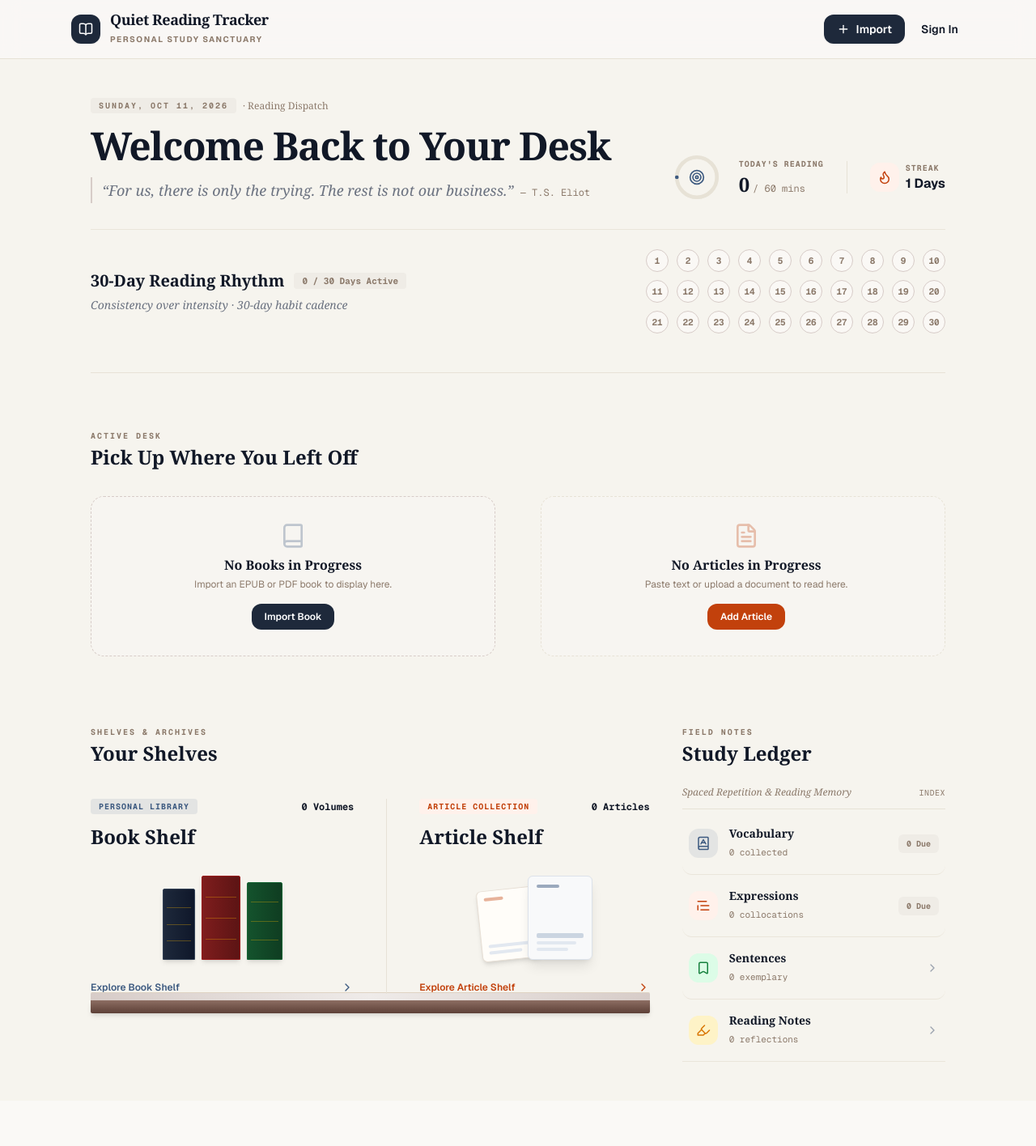
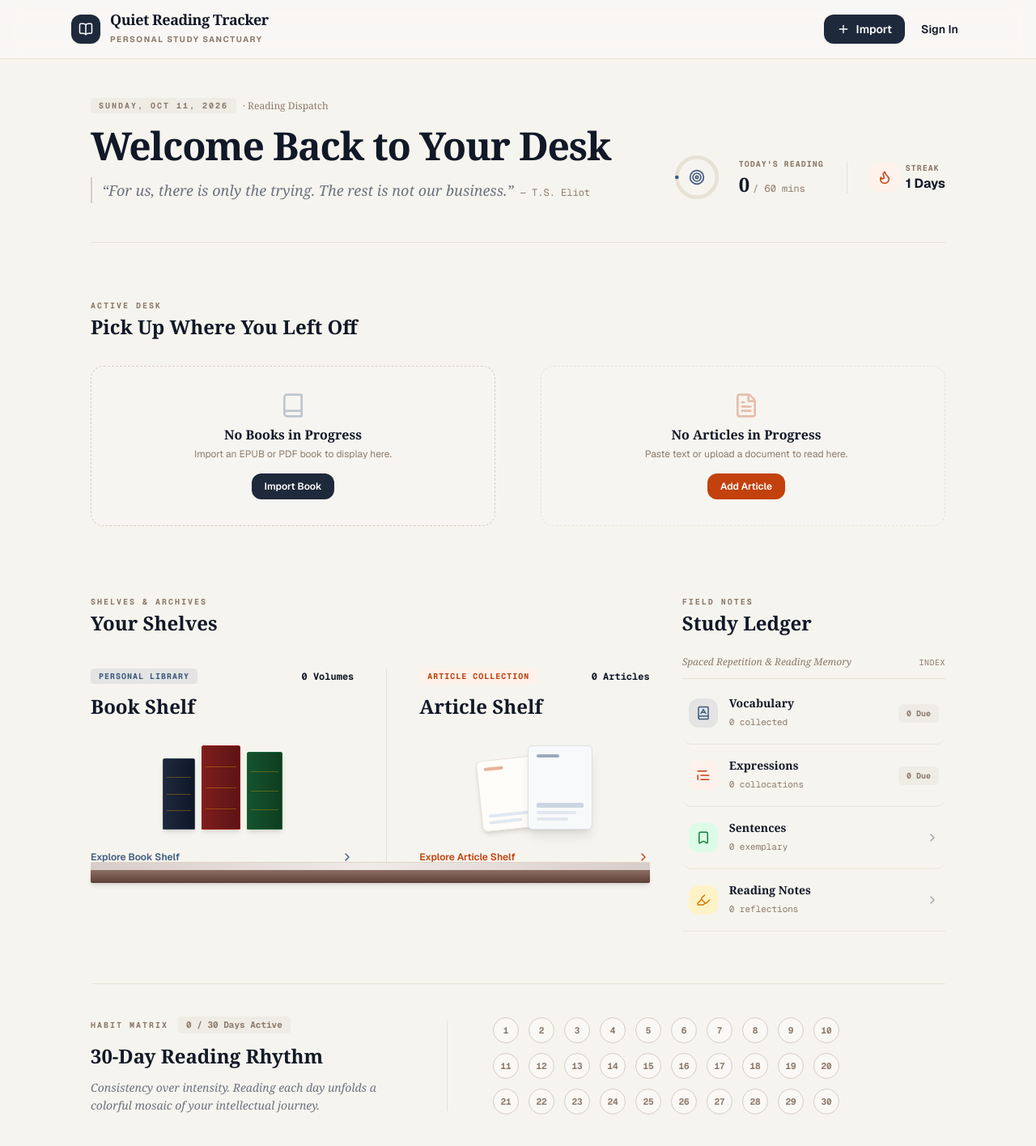
Before and after one commit to huangjh121-del/Quiet-phd-tracker, a Next.js app: page / in a window 1280 px wide. Shown: the top 1416 px of the page at 81% size. Before the commit the page ends 1360 px from the top, so only its background shows below. Built offline with nearby package versions, Linux system fonts and the light colour scheme; no server answers.

Commit message:
feat: move 30-day rhythm to bottom of page, eliminate empty gap, and apply curated rainbow jewel palette

```diff
--- a/src/app/page.tsx
+++ b/src/app/page.tsx
@@ -574,63 +574,6 @@ export default function Home() {
               </div>
             </div>
           </div>
-
-          {/* 30-Day Reading Rhythm Section: 3 Rows of 10 Circles */}
-          <div className="mt-8 pt-6 border-t border-[#EAE5DA] flex flex-col md:flex-row md:items-center justify-between gap-6">
-            <div className="space-y-1.5">
-              <div className="flex items-center gap-3">
-                <h3 className="font-serif font-bold text-xl text-[#111827]">
-                  30-Day Reading Rhythm
-                </h3>
-                {(() => {
-                  const days = displayDays.length > 0 ? displayDays : [];
-                  const activeCount = days.filter(d => readingStats.history && readingStats.history[d] > 0).length;
-                  return (
-                    <span className="text-[11px] font-mono font-bold text-[#8C7A6B] bg-[#EFECE6] px-2.5 py-0.5 rounded">
-                      {activeCount} / 30 Days Active
-                    </span>
-                  );
-                })()}
-              </div>
-              <p className="text-sm font-serif italic text-[#6B7280]">
-                Consistency over intensity · 30-day habit cadence
-              </p>
-            </div>
-
-            {/* Exactly 3 rows of 10 circles (grid-cols-10) */}
-            {(() => {
-              const days = displayDays.length === 30 ? displayDays : Array.from({ length: 30 }).map((_, i) => 'placeholder-' + i);
-              return (
-                <div className="grid grid-cols-10 gap-2 md:gap-2.5 shrink-0">
-                  {days.map((dateStr, i) => {
-                    const isPlaceholder = dateStr.startsWith('placeholder-');
-                    const mins = (!isPlaceholder && readingStats.history && readingStats.history[dateStr]) || 0;
-                    const isRead = mins > 0;
-                    const isToday = !isPlaceholder && dateStr === new Date().toDateString();
-                    return (
-                      <div
-                        key={dateStr}
-                        className={`w-6 h-6 md:w-7 md:h-7 rounded-full flex items-center justify-center transition-all cursor-default select-none ${
-                          isToday ? 'ring-2 ring-[#3D5A80] ring-offset-1' : ''
-                        }`}
-                        style={{
-                          backgroundColor: isRead ? '#C2410C' : '#FAF8F5',
-                          border: isRead ? '1px solid #9A3412' : '1px solid #D7CCC8',
-                          color: isRead ? '#FFFFFF' : '#8C7A6B',
-                          boxShadow: isRead ? '0 1px 3px rgba(194, 65, 12, 0.25)' : 'none'
-                        }}
-                        title={!isPlaceholder ? `${dateStr}: ${mins > 0 ? `${mins} mins read` : 'No reading recorded'}` : `Day ${i + 1}`}
-                      >
-                        <span className="text-[10px] md:text-[11px] font-mono font-bold leading-none">
-                          {i + 1}
-                        </span>
-                      </div>
-                    );
-                  })}
-                </div>
-              );
-            })()}
-          </div>
         </header>
 
         {/* 2. Pick Up Where You Left Off (Physical Reading Showcase) */}
@@ -1085,6 +1028,86 @@ export default function Home() {
             </div>
           </div>
         </div>
+
+        {/* 4. 30-Day Reading Rhythm (Habit Matrix at Bottom) */}
+        <section className="pt-10 border-t border-[#EAE5DA]">
+          <div className="flex flex-col lg:flex-row lg:items-center gap-8 lg:gap-14">
+            {/* Left Narrative & Stats Block (No empty void) */}
+            <div className="space-y-3 max-w-sm shrink-0">
+              <div className="flex items-center gap-3">
+                <span className="text-[10px] font-mono font-bold tracking-[0.2em] text-[#8C7A6B] uppercase">
+                  Habit Matrix
+                </span>
+                {(() => {
+                  const days = displayDays.length > 0 ? displayDays : [];
+                  const activeCount = days.filter(d => readingStats.history && readingStats.history[d] > 0).length;
+                  return (
+                    <span className="text-[11px] font-mono font-bold text-[#8C7A6B] bg-[#EFECE6] px-2.5 py-0.5 rounded">
+                      {activeCount} / 30 Days Active
+                    </span>
+                  );
+                })()}
+              </div>
+              <h3 className="font-serif font-bold text-2xl text-[#111827]">
+                30-Day Reading Rhythm
+              </h3>
+              <p className="text-sm font-serif italic text-[#6B7280] leading-relaxed">
+                Consistency over intensity. Reading each day unfolds a colorful mosaic of your intellectual journey.
+              </p>
+            </div>
+
+            {/* Architectural Vertical Hairline Divider */}
+            <div className="hidden lg:block w-[1px] h-28 bg-[#E7E2D6] shrink-0" />
+
+            {/* 3 Rows of 10 Rainbow Circles (Directly adjacent, tight and balanced) */}
+            {(() => {
+              // Curated harmonious rainbow palette with 10 distinctive jewel tones across the spectrum
+              const rainbowPalette = [
+                '#E11D48', // Day 1, 11, 21: Rose Crimson
+                '#EA580C', // Day 2, 12, 22: Sunset Orange
+                '#D97706', // Day 3, 13, 23: Golden Amber
+                '#16A34A', // Day 4, 14, 24: Leaf Green
+                '#0D9488', // Day 5, 15, 25: Teal Jade
+                '#0284C7', // Day 6, 16, 26: Deep Azure
+                '#2563EB', // Day 7, 17, 27: Royal Sapphire
+                '#4F46E5', // Day 8, 18, 28: Twilight Indigo
+                '#7C3AED', // Day 9, 19, 29: Rich Violet
+                '#C026D3', // Day 10, 20, 30: Radiant Magenta
+              ];
+              const days = displayDays.length === 30 ? displayDays : Array.from({ length: 30 }).map((_, i) => 'placeholder-' + i);
+              return (
+                <div className="grid grid-cols-10 gap-2.5 sm:gap-3 shrink-0">
+                  {days.map((dateStr, i) => {
+                    const isPlaceholder = dateStr.startsWith('placeholder-');
+                    const mins = (!isPlaceholder && readingStats.history && readingStats.history[dateStr]) || 0;
+                    const isRead = mins > 0;
+                    const isToday = !isPlaceholder && dateStr === new Date().toDateString();
+                    const color = rainbowPalette[i % rainbowPalette.length];
+                    return (
+                      <div
+                        key={dateStr}
+                        className={`w-7 h-7 sm:w-8 sm:h-8 rounded-full flex items-center justify-center transition-all cursor-default select-none ${
+                          isToday ? 'ring-2 ring-[#111827] ring-offset-2' : ''
+                        }`}
+                        style={{
+                          backgroundColor: isRead ? color : '#FAF8F5',
+                          border: isRead ? `1px solid ${color}` : '1px solid #D7CCC8',
+                          color: isRead ? '#FFFFFF' : '#8C7A6B',
+                          boxShadow: isRead ? `0 2px 8px ${color}45` : 'none'
+                        }}
+                        title={!isPlaceholder ? `${dateStr}: ${mins > 0 ? `${mins} mins read` : 'No reading recorded'}` : `Day ${i + 1}`}
+                      >
+                        <span className="text-[11px] font-mono font-bold leading-none">
+                          {i + 1}
+                        </span>
+                      </div>
+                    );
+                  })}
+                </div>
+              );
+            })()}
+          </div>
+        </section>
       </div>
 
       {/* Import Modal */}
```
